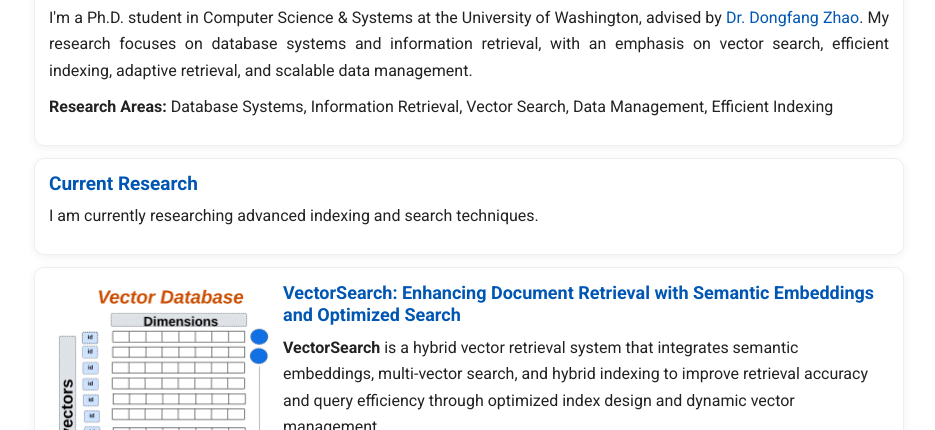
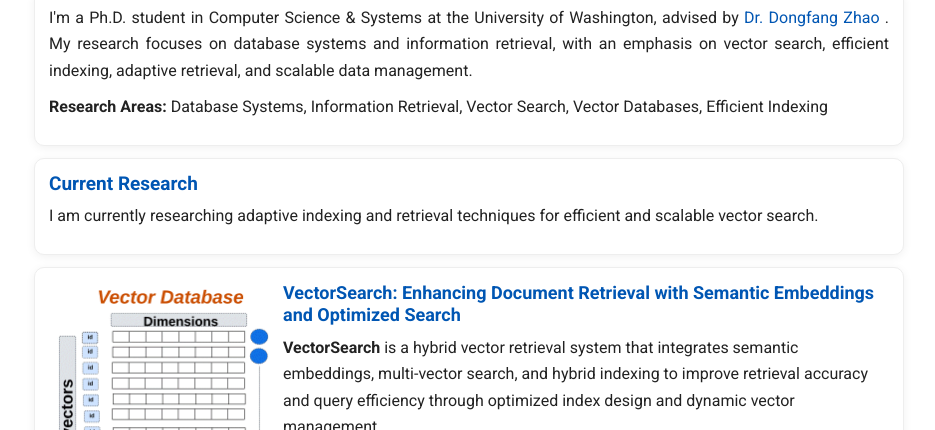
Before and after one commit to solmazsm/solmazsm.github.io, a plain HTML site: page index.html in a window 1280 px wide. Shown: the part 238-668 px from the top of the page, without its empty margins (171-1106 px from the left). Drawn offline with nearby package versions, Linux system fonts and the light colour scheme.

Commit message:
Refactor About section and update research details
Removed duplicate content and updated research areas.

```diff
--- a/index.html
+++ b/index.html
@@ -396,31 +396,27 @@
 
  <!-- About -->
 <div class="section">
-
   <p align="justify">
     I'm a Ph.D. student in Computer Science &amp; Systems at the University of Washington, advised by
-  <a class="link-blue" href="https://faculty.washington.edu/dzhao/" target="_blank" rel="noopener">Dr. Dongfang Zhao</a>.
+    <a class="link-blue" href="https://faculty.washington.edu/dzhao/" target="_blank" rel="noopener">
+      Dr. Dongfang Zhao
+    </a>.
     My research focuses on database systems and information retrieval, with an emphasis on vector search,
     efficient indexing, adaptive retrieval, and scalable data management.
   </p>
 
   <p>
     <strong>Research Areas:</strong>
-  Database Systems, Information Retrieval, Vector Search, Data Management, Efficient Indexing
+    Database Systems, Information Retrieval, Vector Search, Vector Databases, Efficient Indexing
   </p>
-
 </div>
-
 
 <!-- Current Research -->
 <div class="section">
-
   <h2>Current Research</h2>
-
   <p>
-      I am currently researching advanced indexing and search techniques.
+    I am currently researching adaptive indexing and retrieval techniques for efficient and scalable vector search.
   </p>
-
 </div>
 
 
```
Lines whose indentation alone changed are shown as unchanged.
